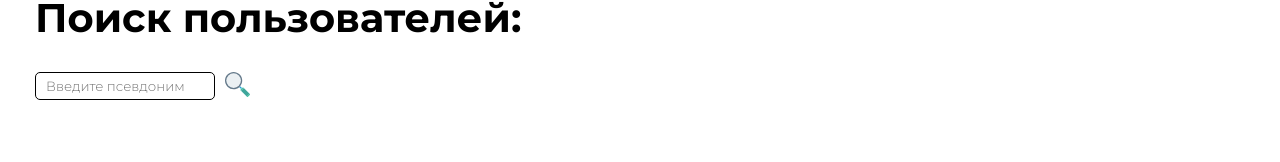
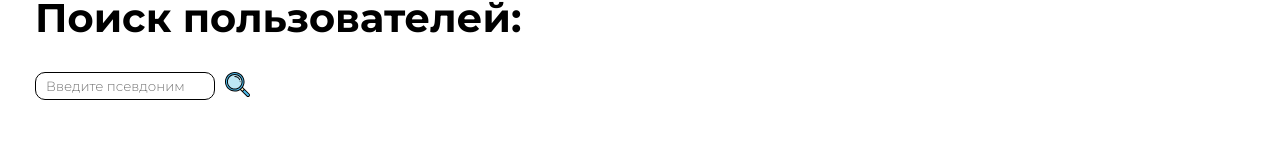
Before and after one commit to NakkuTricks/ImageSpark, a Vue app: page /users in a window 1280 px wide. Shown: the part 147-309 px from the top of the page. Built offline with nearby package versions, Linux system fonts and the light colour scheme.

Commit message:
Поменял иконку поиска и добавил анимацию в BaseSearch

```diff
--- a/src/components/Base/BaseSearch.vue
+++ b/src/components/Base/BaseSearch.vue
@@ -12,25 +12,32 @@
       <svg
         class="base-search__button-icon"
         xmlns="http://www.w3.org/2000/svg"
-        viewBox="0 0 468.204 468.204"
+        viewBox="0 0 512 512"
       >
         <path
-          d="M283.703 266.267l35.14 35.14-17.396 17.396-35.14-35.14c3.088-2.653 6.132-5.436 9.046-8.35a162.733 162.733 0 008.35-9.046z"
-          fill="#27a2db"
+          d="M493.21 450.79c11.72 11.71 11.72 30.71 0 42.42-5.86 5.86-13.53 8.79-21.21 8.79s-15.35-2.93-21.21-8.79l-96.57-96.57a252.606 252.606 0 0042.42-42.42l96.57 96.57z"
+          fill="#4dbbeb"
         />
         <path
-          d="M275.354 47.165c59.972 59.973 62.756 155.824 8.35 219.102-2.653 3.088-5.436 6.132-8.35 9.046-2.914 2.914-5.958 5.697-9.046 8.35-63.321 54.449-159.173 51.666-219.146-8.307-62.886-62.887-62.886-165.262.043-228.192 62.887-62.886 165.262-62.885 228.149.001z"
-          fill="#64798a"
+          d="M353.83 311.41l42.81 42.81a252.606 252.606 0 01-42.42 42.42l-42.81-42.81v-.01a191.288 191.288 0 0042.41-42.41h.01z"
+          fill="#fff5cd"
         />
-        <circle cx="161.235" cy="161.256" fill="#ebf0f3" r="136.722" />
-        <g fill="#44c4a1">
-          <path
-            d="M288.284 331.959l43.672-43.672a6.244 6.244 0 018.83 0l11.631 11.631-52.502 52.502-11.631-11.631a6.244 6.244 0 010-8.83zM405.512 457.491l51.976-51.976 7.055 7.055c4.877 4.877 4.877 12.784 0 17.66l-34.316 34.316c-4.877 4.877-12.784 4.877-17.66 0l-7.055-7.055z"
-          />
-        </g>
         <path
-          fill="#3ea69b"
-          d="M459.798 407.243l-52.504 52.505L299.92 352.373l52.504-52.504z"
+          d="M390 200c0 41.58-13.43 80.09-36.18 111.41a191.288 191.288 0 01-42.41 42.41C280.09 376.57 241.58 390 200 390 95.23 390 10 304.77 10 200S95.23 10 200 10s190 85.23 190 190z"
+          fill="#4dbbeb"
+        />
+        <path
+          d="M200 50c82.71 0 150 67.29 150 150s-67.29 150-150 150S50 282.71 50 200 117.29 50 200 50z"
+          fill="#bee7f4"
+        />
+        <path
+          d="M500.281 443.719l-133.48-133.48C388.546 277.485 400 239.555 400 200 400 89.72 310.28 0 200 0S0 89.72 0 200s89.72 200 200 200c39.556 0 77.486-11.455 110.239-33.198l36.895 36.895.016.016 96.568 96.568C451.276 507.838 461.319 512 472 512s20.724-4.162 28.278-11.716C507.837 492.731 512 482.687 512 472s-4.163-20.731-11.719-28.281zm-173.765-88.926a200.674 200.674 0 0028.277-28.277l28.371 28.371a242.733 242.733 0 01-28.277 28.277l-28.371-28.371zM20 200c0-99.252 80.748-180 180-180s180 80.748 180 180c0 38.175-11.851 74.667-34.272 105.535a180.872 180.872 0 01-40.192 40.192l-.002.002C274.667 368.149 238.175 380 200 380c-99.252 0-180-80.748-180-180zm466.139 286.139c-3.78 3.78-8.801 5.861-14.139 5.861s-10.359-2.081-14.139-5.861l-88.795-88.795a262.775 262.775 0 0028.277-28.277l88.798 88.798C489.919 461.639 492 466.658 492 472s-2.081 10.361-5.861 14.139z"
+        />
+        <path
+          d="M360 200c0-88.225-71.775-160-160-160S40 111.775 40 200s71.775 160 160 160 160-71.775 160-160zM200 340c-77.196 0-140-62.804-140-140S122.804 60 200 60s140 62.804 140 140-62.804 140-140 140z"
+        />
+        <path
+          d="M306.317 169.995c5.155-1.981 7.729-7.766 5.748-12.922-8.611-22.412-23.604-41.574-43.36-55.413C248.479 87.49 224.721 80 200 80c-5.522 0-10 4.478-10 10s4.478 10 10 10c41.099 0 78.631 25.818 93.396 64.247a10.003 10.003 0 009.337 6.416 9.978 9.978 0 003.584-.668zM310 190c-5.52 0-10 4.48-10 10s4.48 10 10 10 10-4.48 10-10-4.48-10-10-10z"
         />
       </svg>
     </button>
@@ -79,7 +86,7 @@ export default {
     padding: 5px 10px;
     margin-right: 10px;
 
-    border-radius: 5px;
+    border-radius: 10px;
     border: 1px solid black;
   }
 
@@ -87,6 +94,12 @@ export default {
     border: none;
     background-color: transparent;
     cursor: pointer;
+
+    transition: 200ms ease;
+
+    &:hover {
+      transform: scale(1.1);
+    }
   }
 
   &__button-icon {
```
